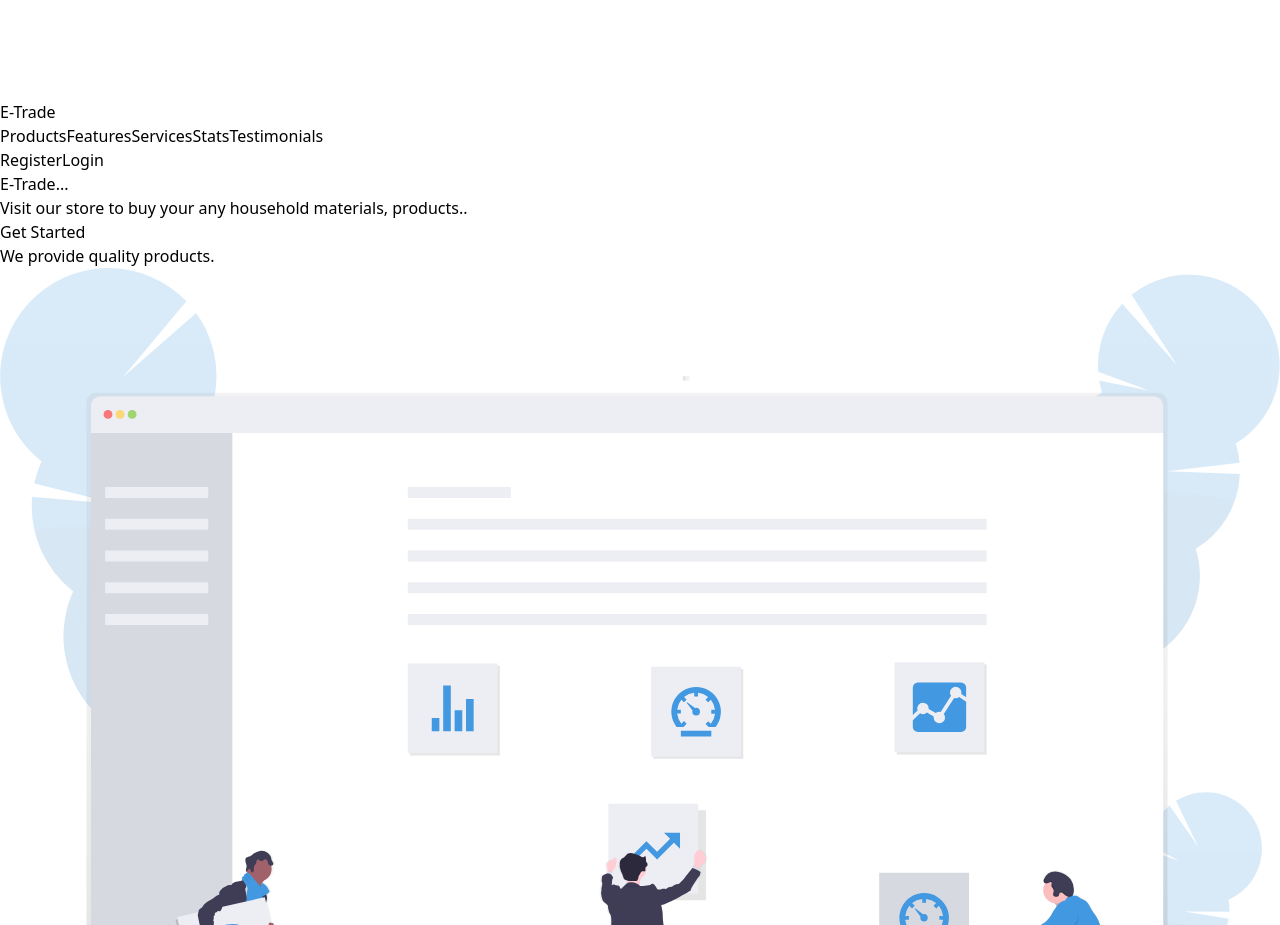
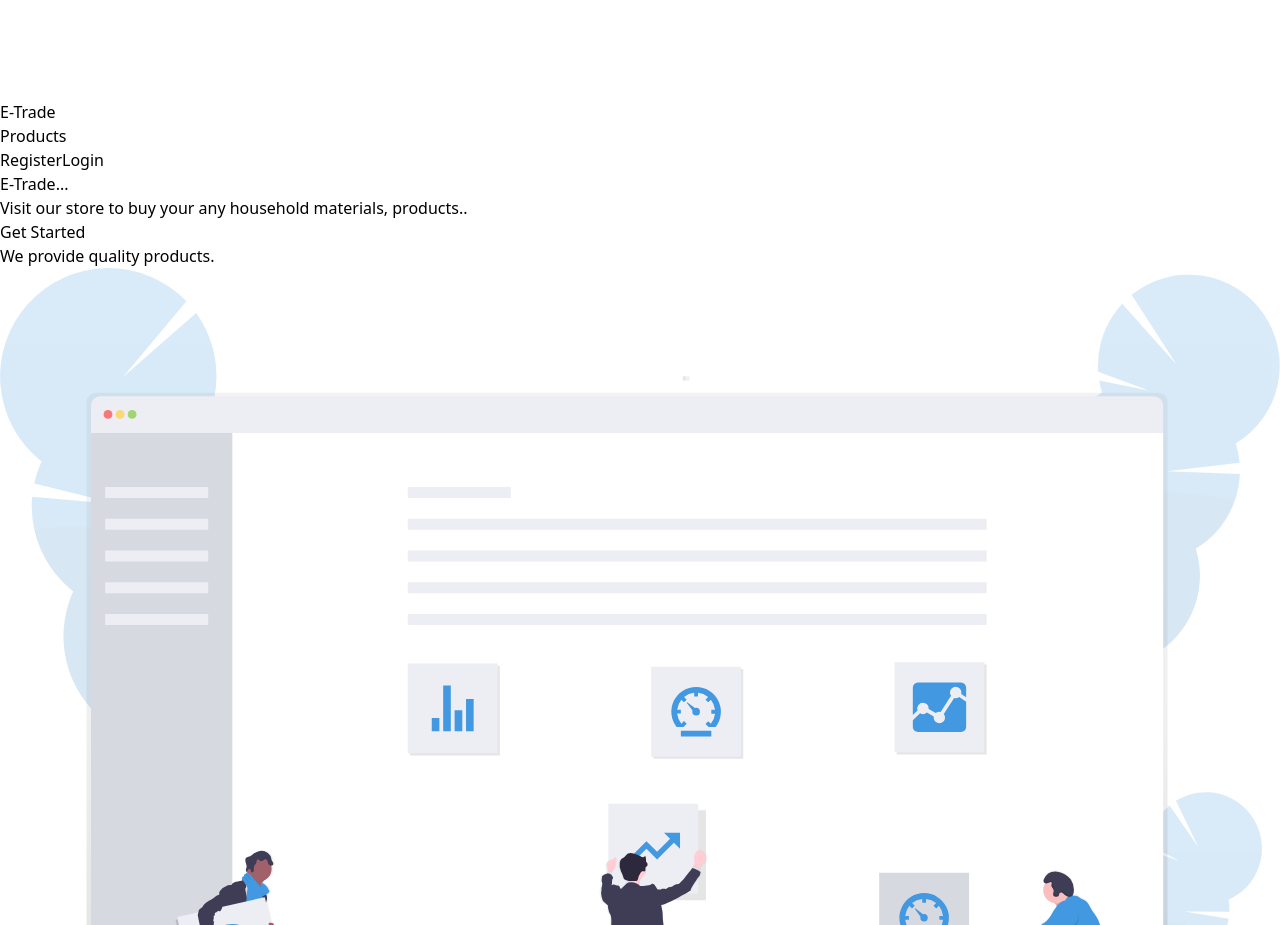
Before and after one commit to pranjal23030/etrade-client, a React (Vite) app: page / in a window 1280 px wide. Shown: the part 1180-2105 px from the top of the page. Built offline with nearby package versions, Linux system fonts and the light colour scheme.

Commit message:
cart navbar updated

```diff
--- a/src/globals/components/Navbar.tsx
+++ b/src/globals/components/Navbar.tsx
@@ -1,19 +1,25 @@
 import { Link } from "react-router-dom"
-import { useAppSelector } from "../../store/hooks"
+import { useAppDispatch, useAppSelector } from "../../store/hooks"
 import { useEffect, useState } from "react"
+import { fetchCartItems } from "../../store/cartSlice"
 
 
 function Navbar() {
     const reduxToken = useAppSelector((store) => store.auth.user.token)
+    const { items } = useAppSelector((store) => store.cart)
     const localStorageToken = localStorage.getItem("tokenHoYo")
     const [isLoggedIn, setIsLoggedIn] = useState<boolean>(false)
+    const dispatch = useAppDispatch()
 
     useEffect(() => {
         setIsLoggedIn(!!localStorageToken || !!reduxToken)
+        if (isLoggedIn) {
+            dispatch(fetchCartItems())
+        }
         // if(reduxToken && localStorageToken){
         //     setIsLoggedIn(true)
         // }
-    }, [])
+    }, [isLoggedIn])
     console.log(isLoggedIn)
 
     return (
@@ -32,22 +38,22 @@ function Navbar() {
                         </div>
                     </Link> E-Trade
                 </div>
-
                 <div className="flex mt-4 sm:mt-0">
                     <Link className="px-4" to="/products">Products</Link>
-                    <a className="px-4" href="#features">Features</a>
-                    <a className="px-4" href="#services">Services</a>
-                    <a className="px-4" href="#stats">Stats</a>
-                    <a className="px-4" href="#testimonials">Testimonials</a>
+
                 </div>
+
 
                 <div className="hidden md:block">
                     {
                         isLoggedIn ? (
-                            <Link to='/logout'>
-                                <button type="button" className="mr-5 py-3 px-8 text-sm bg-teal-500 hover:bg-teal-600 rounded text-white ">Logout
-                                </button>
-                            </Link>
+                            <>
+                                <span className="mr-[10px]"> <Link to='/my-cart'>Cart <sup>{items.length > 0 ? items.length : 0}</sup> </Link></span>
+                                <Link to='/logout'>
+                                    <button type="button" className="mr-5 py-3 px-8 text-sm bg-teal-500 hover:bg-teal-600 rounded text-white ">Logout
+                                    </button>
+                                </Link>
+                            </>
                         ) : (
                             <>
                                 <Link to='/register'>
```
